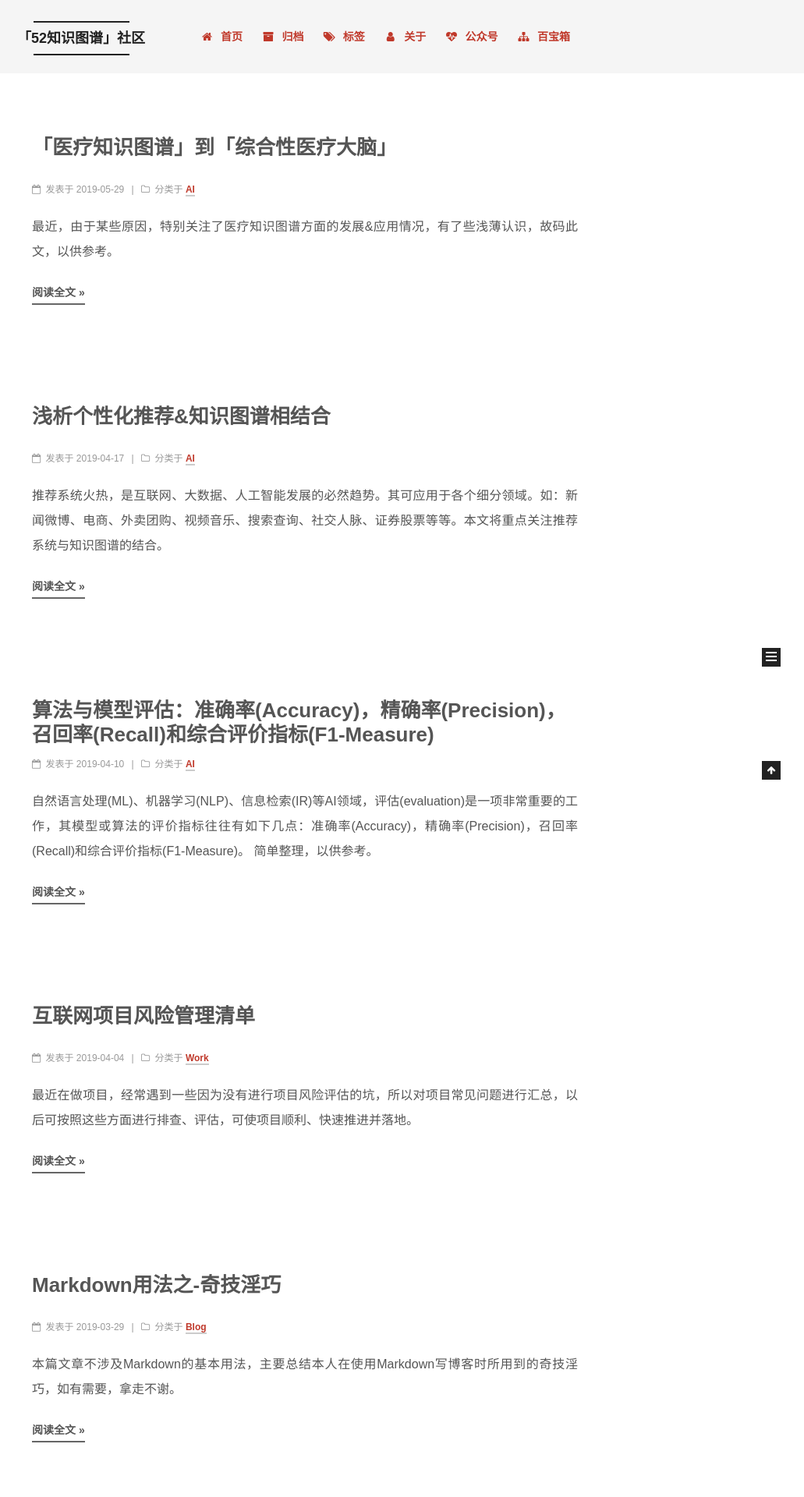
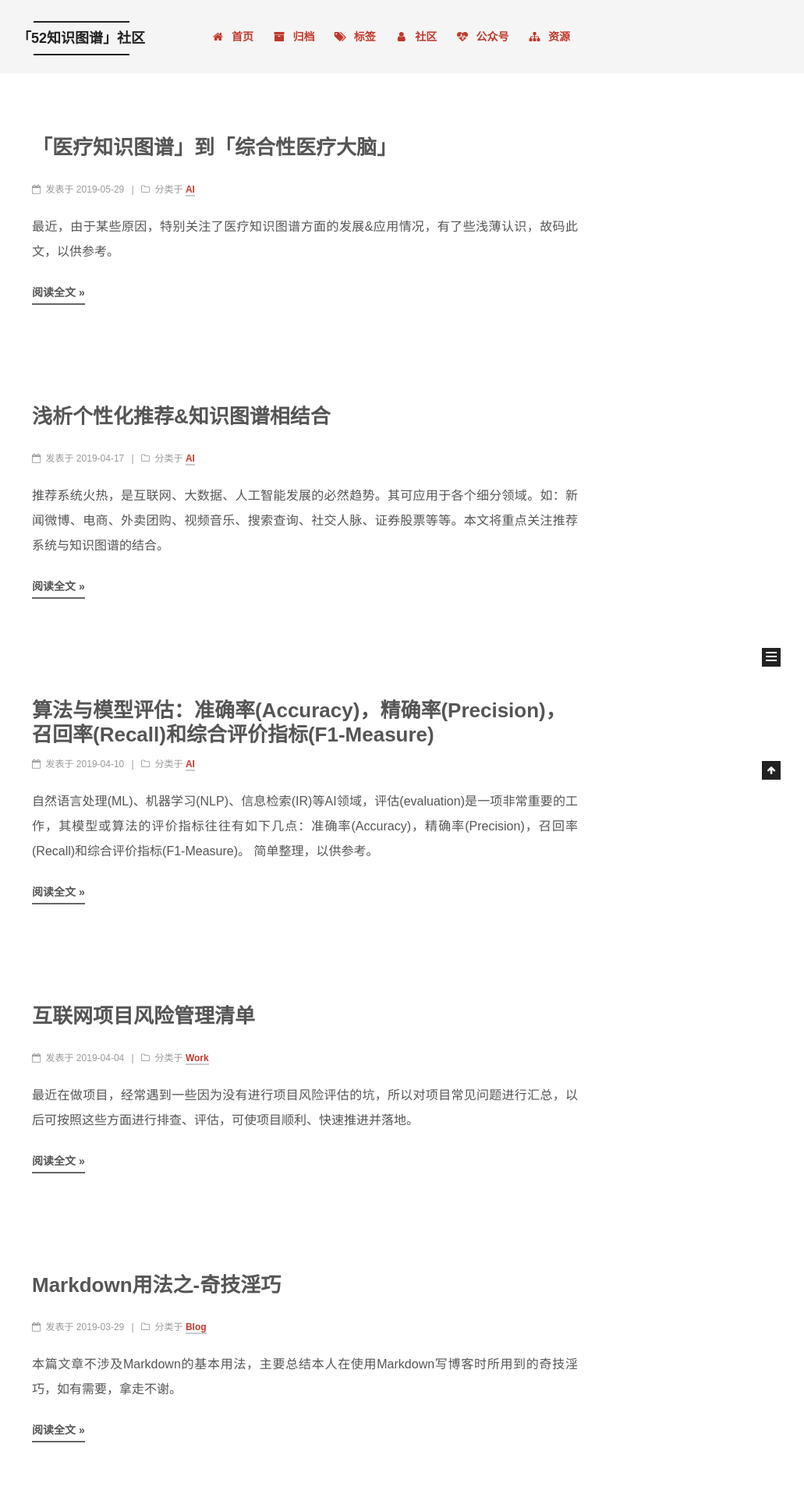
Before and after one commit to jingshui2014/52kg, a Jekyll site: the page built from index.html, in a window 1280 px wide. Shown: the top 1920 px of the page at 78% size, without its empty margins (249-1280 px from the left). Built offline with Jekyll 4.4.1, drawn with Linux system fonts in a browser that asks for light colours; some web fonts are replaced; the list of posts is cut into pages by our own code; comment, search, counter and statistics services are not loaded.

Commit message:
Update zh-Hans.yml

```diff
--- a/_data/languages/zh-Hans.yml
+++ b/_data/languages/zh-Hans.yml
@@ -17,13 +17,13 @@ menu:
   archives: 归档
   categories: 分类
   tags: 标签
-  about: 关于
+  about: 社区
   search: 搜索
   schedule: 日程表
   sitemap: 站点地图
   commonweal: 公益404
   wechat: 公众号
-  group: 百宝箱
+  group: 资源
 
 sidebar:
   overview: 站点概览
```
